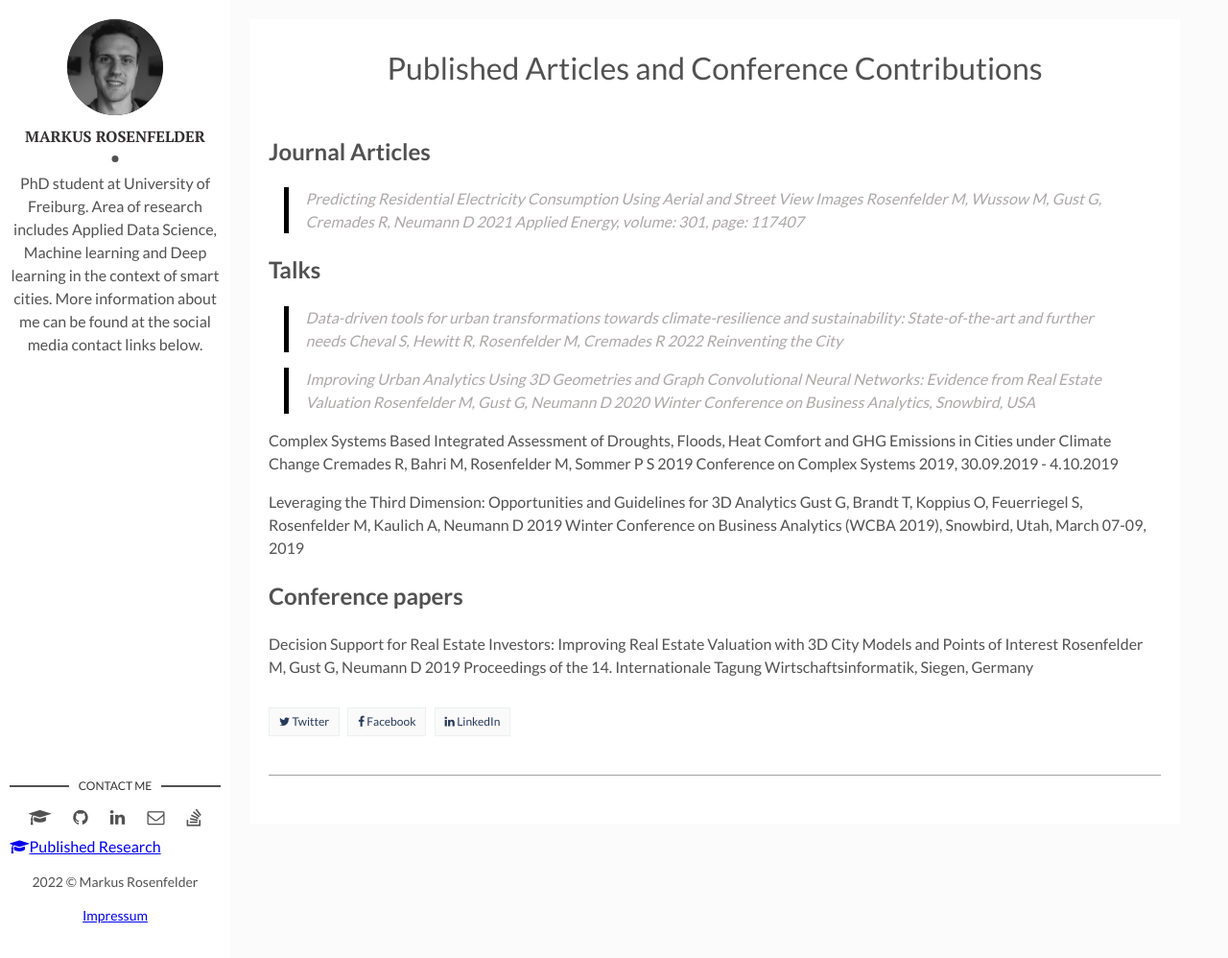
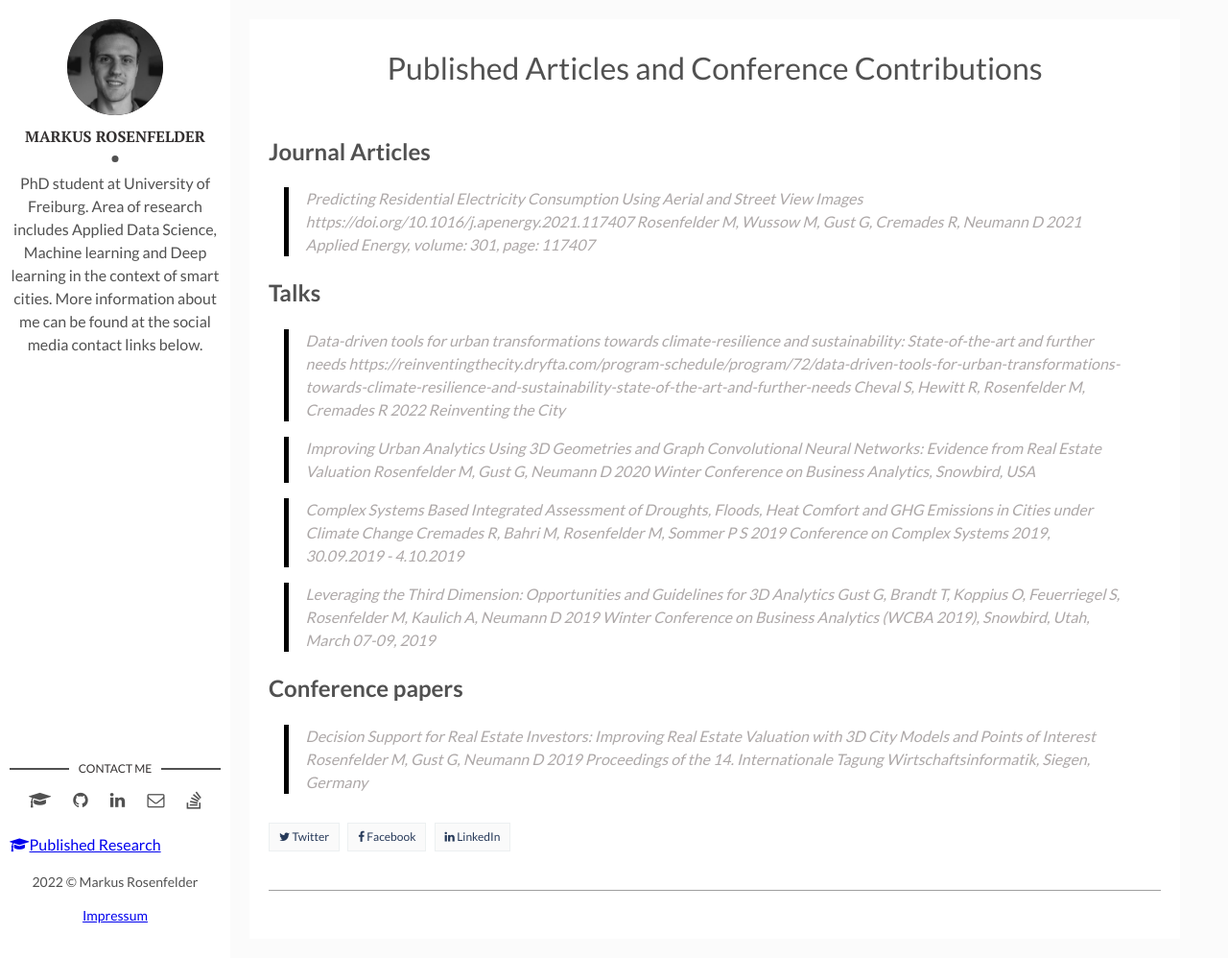
Before and after one commit to MarkusRosen/markusrosen.github.io, a Jekyll site: the page built from research/index.md, in a window 1280 px wide and 998 px high. Shown: the whole window at 96% size. Built offline with Jekyll 4.4.1, drawn with Linux system fonts in a browser that asks for light colours; comment, search, counter and statistics services are not loaded.

Commit message:
minor edit

```diff
--- a/_layouts/main.html
+++ b/_layouts/main.html
@@ -49,7 +49,7 @@ layout: default
 
 
       </ul>
-      <a href="{{site.baseurl}}/research" target="_blank"><i class="fa fa-graduation-cap"></i>Published Research</a>
+      <p><a href="{{site.baseurl}}/research" target="_blank"><i class="fa fa-graduation-cap"></i>Published Research</a></p>
     </section> <!-- End Section Contact -->
     <div class="copyright">
       <p>{{site.time | date: '%Y'}} &copy; {{site.author}}
--- a/research/index.md
+++ b/research/index.md
@@ -7,12 +7,14 @@ permalink: /research/
 ## Journal Articles
 
 > Predicting Residential Electricity Consumption Using Aerial and Street View Images
+> https://doi.org/10.1016/j.apenergy.2021.117407
 > Rosenfelder M, Wussow M, Gust G, Cremades R, Neumann D
 > 2021 Applied Energy, volume: 301, page: 117407
 
 ## Talks
 
 > Data-driven tools for urban transformations towards climate-resilience and sustainability: State-of-the-art and further needs
+> https://reinventingthecity.dryfta.com/program-schedule/program/72/data-driven-tools-for-urban-transformations-towards-climate-resilience-and-sustainability-state-of-the-art-and-further-needs
 > Cheval S, Hewitt R, Rosenfelder M, Cremades R
 > 2022 Reinventing the City
 
@@ -20,16 +22,16 @@ permalink: /research/
 > Rosenfelder M, Gust G, Neumann D
 > 2020 Winter Conference on Business Analytics, Snowbird, USA
 
-Complex Systems Based Integrated Assessment of Droughts, Floods, Heat Comfort and GHG Emissions in Cities under Climate Change
-Cremades R, Bahri M, Rosenfelder M, Sommer P S
-2019 Conference on Complex Systems 2019, 30.09.2019 - 4.10.2019
+> Complex Systems Based Integrated Assessment of Droughts, Floods, Heat Comfort and GHG Emissions in Cities under Climate Change
+> Cremades R, Bahri M, Rosenfelder M, Sommer P S
+> 2019 Conference on Complex Systems 2019, 30.09.2019 - 4.10.2019
 
-Leveraging the Third Dimension: Opportunities and Guidelines for 3D Analytics
-Gust G, Brandt T, Koppius O, Feuerriegel S, Rosenfelder M, Kaulich A, Neumann D
-2019 Winter Conference on Business Analytics (WCBA 2019), Snowbird, Utah, March 07-09, 2019
+> Leveraging the Third Dimension: Opportunities and Guidelines for 3D Analytics
+> Gust G, Brandt T, Koppius O, Feuerriegel S, Rosenfelder M, Kaulich A, Neumann D
+> 2019 Winter Conference on Business Analytics (WCBA 2019), Snowbird, Utah, March 07-09, 2019
 
 ## Conference papers
 
-Decision Support for Real Estate Investors: Improving Real Estate Valuation with 3D City Models and Points of Interest
-Rosenfelder M, Gust G, Neumann D
-2019 Proceedings of the 14. Internationale Tagung Wirtschaftsinformatik, Siegen, Germany
+> Decision Support for Real Estate Investors: Improving Real Estate Valuation with 3D City Models and Points of Interest
+> Rosenfelder M, Gust G, Neumann D
+> 2019 Proceedings of the 14. Internationale Tagung Wirtschaftsinformatik, Siegen, Germany
```
